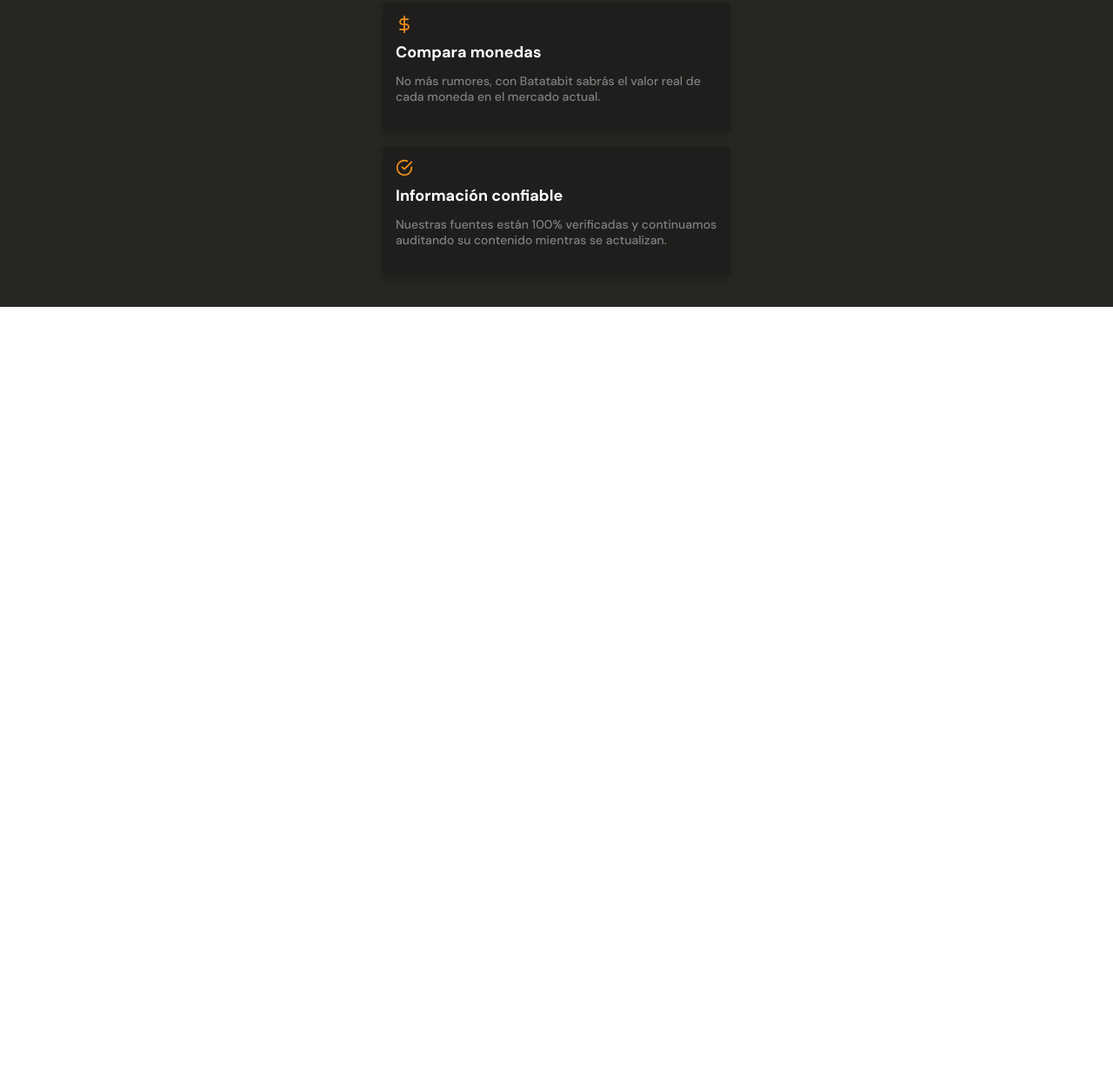
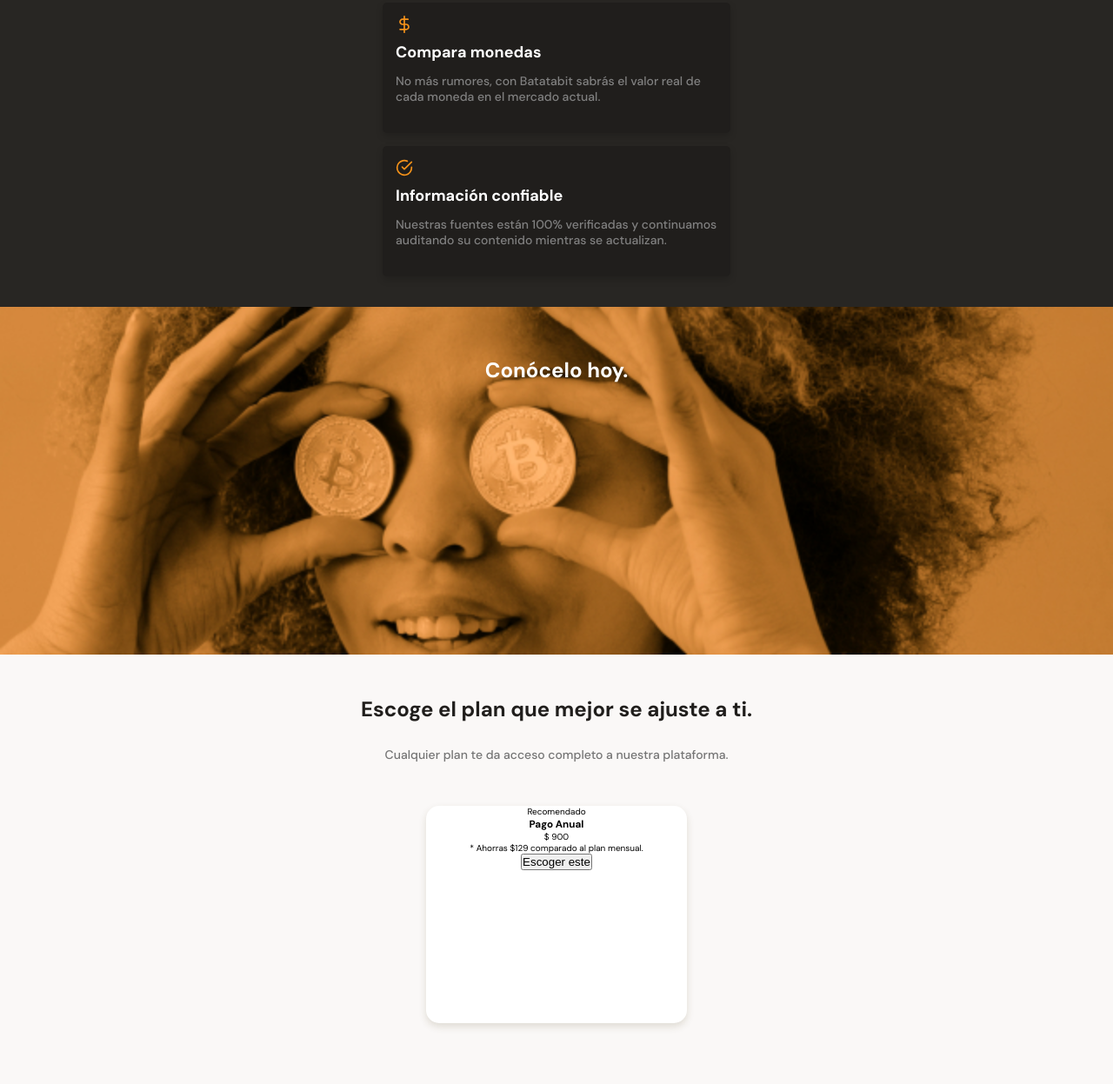
Before and after one commit to RubenchoWeb/Rubenchoweb, a plain HTML site: page BitCoin-Mobile/index.html in a window 1280 px wide. Shown: the part 1637-2884 px from the top of the page at 87% size. Before the commit the page ends 1990 px from the top, so only its background shows below. Drawn offline with Linux system fonts and the light colour scheme.

```diff
--- a/BitCoin-Mobile/css/style.css
+++ b/BitCoin-Mobile/css/style.css
@@ -22,6 +22,7 @@
 html{
     font-size: 62.5%;
     font-family: "DM Sans", sans-serif;
+    scroll-behavior: smooth;
 }
 
 header {
@@ -288,7 +289,7 @@
     width: 90%;
     min-width: 288px;
     max-width: 400px;
-    height: 150px;
+    min-height: 150px;
     margin: 15px auto;
     padding: 15px;
     background-color: var(--black);
@@ -338,3 +339,65 @@
 .circle{
     background-image: url('../assets/icons/check-circle.svg');
 }
+
+.bitcoin-img-container{
+    width: 100%;
+    min-width: 300px;
+    height: 50vh;
+    background-image: url("../assets/img/bitcoinbaby2x.jpg");
+    background-position: center;
+    background-repeat: no-repeat;
+    background-size: cover;
+    text-align: center;
+}
+
+.bitcoin-img-container h2{
+    padding-top: 60px;
+    font-size: 2.4rem;
+    font-weight: bold;
+    line-height: 2.6rem;
+    color: var(--just-white);
+}
+
+.main-plans-container{
+    width: 100%;
+    min-width: 320px;
+    padding-bottom: 70px;
+    text-align: center;
+}
+
+.plans--title{
+    width: 90%;
+    min-width: 288px;
+    height: auto;
+    margin: 50px auto;
+}
+
+.plans--title h2{
+    font-size: 2.4rem;
+    font-weight: 2.4rem;
+    font-weight: bold;
+    line-height: 2.6rem;
+    color: var(--black);
+}
+
+.plans--title p{
+    padding-top: 30px;
+    font-size: 1.4rem;
+    font-weight: 500;
+    line-height: 1.8rem;
+    color: #757575;
+}
+
+.plans-container--card{
+    position: relative;
+    width: 70%;
+    min-width: 230px;
+    max-width: 300px;
+    height: 250px;
+    margin: 50px auto 0;
+    padding: 0 15px;
+    background-color: var(--just-white);
+    border-radius: 15px;
+    box-shadow: 0 4px 8px rgba(89, 73, 30, 0.16);
+}
--- a/BitCoin-Mobile/index.html
+++ b/BitCoin-Mobile/index.html
@@ -8,7 +8,7 @@
     <!--
         font-family: 'DM Sans', sans-serif;
         font-family: 'Inter', sans-serif;
-|   -->
+    -->
     <link rel="preconnect" href="https://fonts.gstatic.com">
     <link href="https://fonts.googleapis.com/css2?family=DM+Sans:wght@400;500;700&family=Inter:wght@300;500&display=swap" rel="stylesheet">
     <link rel="stylesheet" href="./css/style.css">
@@ -20,7 +20,7 @@
             <img src="./assets/img/logo.svg" alt="Logo Batatabit">
             <h1>La próxima revolución en el intercambio de criptomonedas</h1>
             <p>Batatabit te ayuda a navegar entre diferentes precios y tendencias.</p>
-            <a href="" class="header--button">Conoce Nuestros Planes <span></span></a>
+            <a href="#plans" class="header--button">Conoce Nuestros Planes <span></span></a>
         </div>
 
     </header>
@@ -96,8 +96,26 @@
                 </article>
             </section>
         </section>
-        <section class=""></section>
-        <section class=""></section>
+        <section class="bitcoin-img-container">
+            <h2>Conócelo hoy.</h2>
+        </section>
+        <section id="plans" class="main-plans-container">
+            <div class="plans--title">
+                <h2>Escoge el plan que mejor se ajuste a ti.</h2>
+                <p>Cualquier plan te da acceso completo a nuestra plataforma.</p>
+            </div>
+            <section class="plans-container--slider">
+                <article class="plans-container--card">
+                    <p class="recommended">Recomendado</p>
+                    <div class="plan-info-container">
+                        <h3 class="plan-card--title">Pago Anual</h3>
+                        <p class="plan-card--price"><span>$</span> 900</p>
+                        <p class="plan-card--saving">* Ahorras $129 comparado al plan mensual.</p>
+                        <button class="plan-card--ca">Escoger este <span></span></button>
+                    </div>
+                </article>
+            </section>
+        </section>
     </main>
     <footer>
 
```
